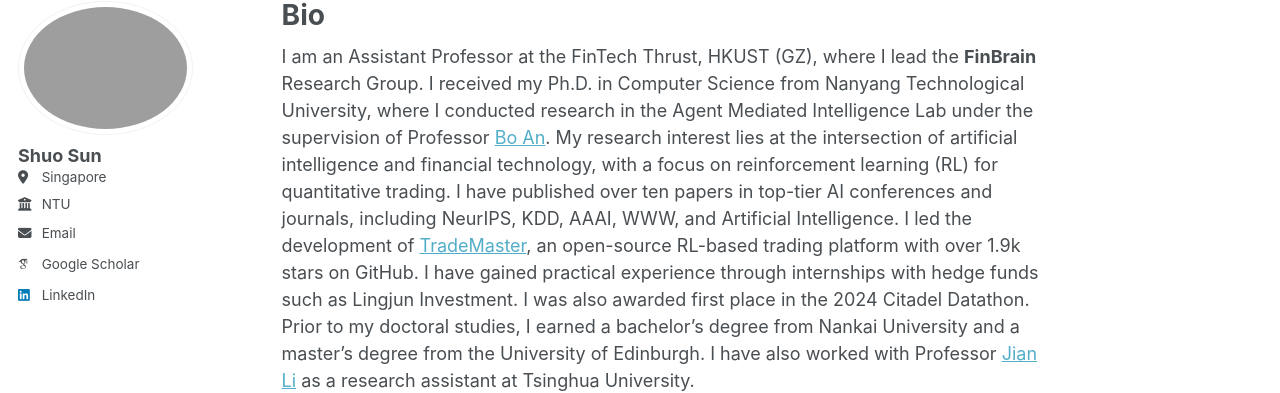
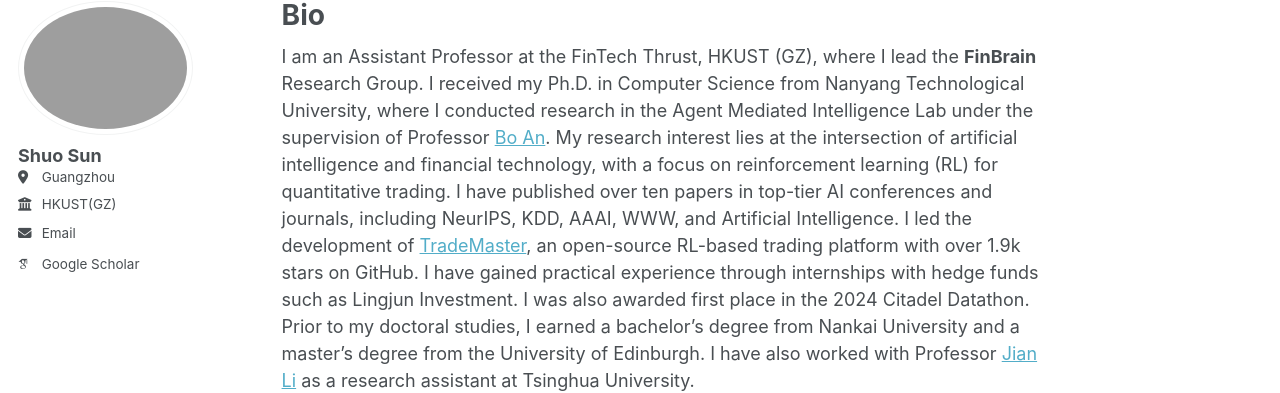
Before and after one commit to sunshuo01/sunshuo01.github.io, a Jekyll site: the page built from _pages/about.md, in a window 1280 px wide. Shown: the part 98-491 px from the top of the page. Built offline with Jekyll 4.4.1, drawn with Linux system fonts in a browser that asks for light colours; some web fonts are replaced.

```diff
--- a/_config.yml
+++ b/_config.yml
@@ -26,10 +26,10 @@ author:
   name             : "Shuo Sun"
   pronouns         : # example: "she/her"
   bio              : #"Short biography for the left-hand sidebar"
-  location         : "Singapore"
-  employer         : "NTU"
+  location         : "Guangzhou"
+  employer         : "HKUST(GZ)"
   uri              : # URL
-  email            : "shuo003@e.ntu.edu.sg"
+  email            : "shuosun@hkust-gz.edu.cn"
 
   # Academic websites
   academia         : # URL
@@ -60,7 +60,7 @@ author:
   keybase          : # Username
   instagram        : # Username
   lastfm           : # Username
-  linkedin         : "https://www.linkedin.com/in/shuo-sun-73b82918b/" # Username
+  linkedin         : #"https://www.linkedin.com/in/shuo-sun-73b82918b/" # Username
   mastodon         : # URL
   medium           : # URL
   pinterest        : # Username
```
